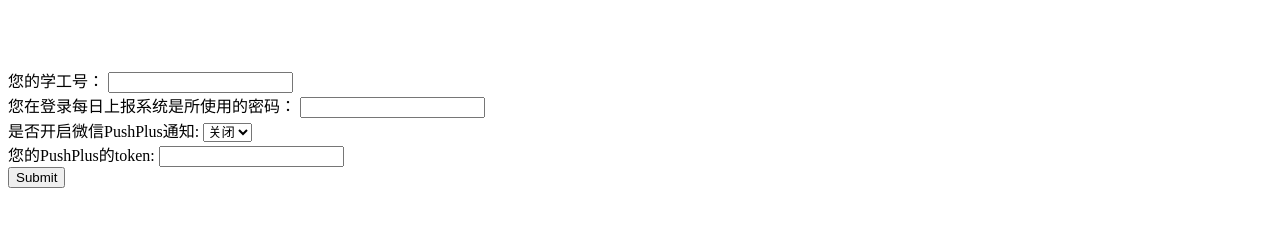
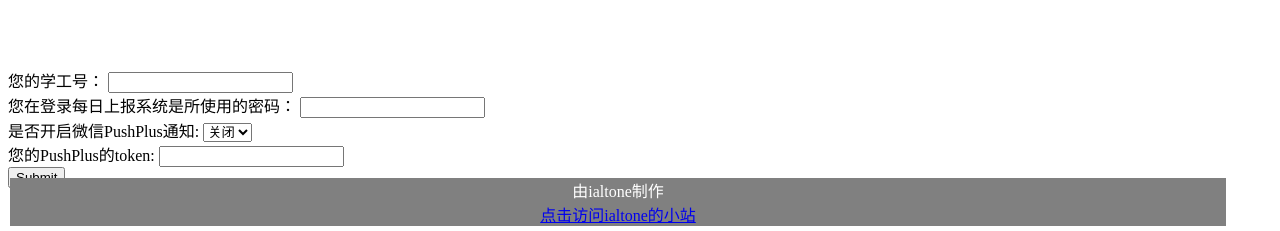
Before and after one commit to ialtone/QAU-Reports, a Flask app: page / in a window 1280 px wide. Shown: the part 569-800 px from the top of the page. Run offline with Flask 2, Linux system fonts and the light colour scheme.

Commit message:
添加页脚

```diff
--- a/templates/index.html
+++ b/templates/index.html
@@ -4,6 +4,18 @@
     <meta charset="UTF-8">
     <title>QAU自动每日上报信息填写</title>
     <link rel="shortcut icon" href="https://cdn.staticaly.com/gh/ialtone/ialtone@master/图床/圆角favicon.3qbl0de8gy00.webp" type="image/x-icon">
+    <style>
+        .footer {
+        position: fixed;
+        left: 10px;
+        bottom: 5px;
+        right: 10px;
+        width: 95%;
+        background-color: gray;
+        color: white;
+        text-align: center;
+        }
+        </style>
 </head>
 <body>
 <form action="" method="post">
@@ -144,5 +156,8 @@
         <input type="text" name="PushPlustoken" value="">
         <br>
         <input type="submit" name="提交">
+        <div class="footer">
+            由ialtone制作<br><a href="https://ialtone.xyz">点击访问ialtone的小站</a>
+        </div>
 </body>
 </html>
```
